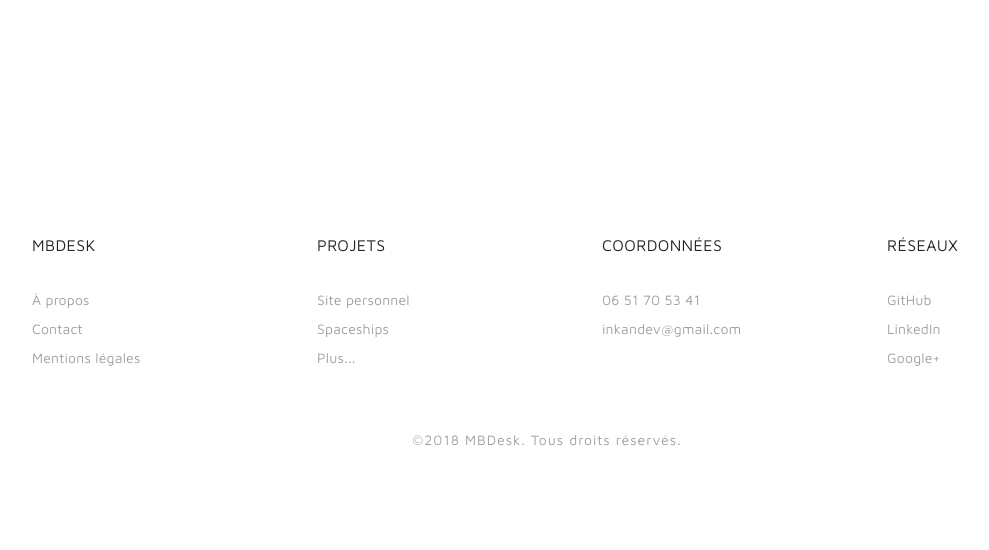
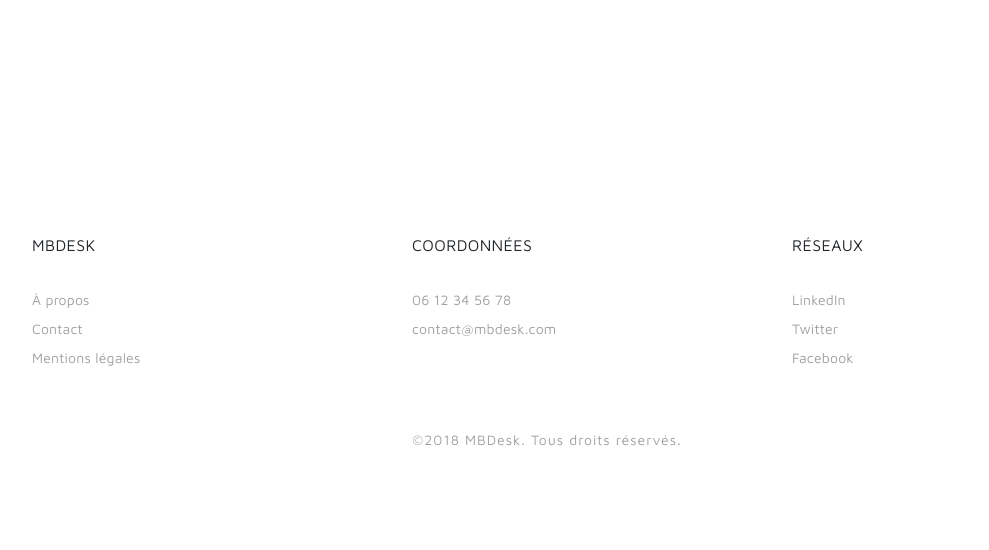
Before and after one commit to julien-pintodafonseca/My_Brainy_Desk, a PHP site: page /index.php in a window 1280 px wide. Shown: the part 1430-1980 px from the top of the page, without its empty margins (93-1082 px from the left). Run offline with PHP 8.4, Linux system fonts and the light colour scheme.

Commit message:
Màj du footer

```diff
--- a/components/footer.php
+++ b/components/footer.php
@@ -1,35 +1,27 @@
 <footer>
 
     <div class="row">
-        <div class="col-md-3" data-aos="fade-up" data-aos-delay="100" data-aos-once="true">
+        <div class="col-md-4" data-aos="fade-up" data-aos-delay="100" data-aos-once="true">
             <ul>
-                <li class="title"><a href="http://www.inkandev.fr/mybrainydesk">MBDesk</a></li>
+                <li class="title"><a href="http://www.inkandev.fr/mybrainydesk/">MBDesk</a></li>
                 <li><a href="a-propos.php">À propos</a></li>
                 <li><a href="contact.php">Contact</a></li>
                 <li><a href="mentions-legales.php">Mentions légales</a></li>
             </ul>
         </div>
-        <div class="col-md-3" data-aos="fade-up" data-aos-delay="200" data-aos-once="true">
+        <div class="col-md-4" data-aos="fade-up" data-aos-delay="400" data-aos-once="true">
             <ul>
-                <li class="title"><a href="projets.php">Projets</a></li>
-                <li><a href="#">Site personnel</a></li>
-                <li><a href="#">Spaceships</a></li>
-                <li><a href="#">Plus...</a></li>
+                <li class="title"><a href="contact.php">Coordonnées</a></li>
+                <li><a href="contact.php">06 12 34 56 78</a></li>
+                <li><a href="contact.php">contact@mbdesk.com</a></li>
             </ul>
         </div>
-        <div class="col-md-3" data-aos="fade-up" data-aos-delay="400" data-aos-once="true">
-            <ul>
-                <li class="title"><a href="contact.php">Coordonnées</a></li>
-                <li><a href="contact.php">06 51 70 53 41</a></li>
-                <li><a href="contact.php">inkandev@gmail.com</a></li>
-            </ul>
-        </div>
-        <div class="col-md-3" data-aos="fade-up" data-aos-delay="500" data-aos-once="true">
+        <div class="col-md-4" data-aos="fade-up" data-aos-delay="500" data-aos-once="true">
             <ul>
                 <li class="title"><a href="">Réseaux</a></li>
-                <li><a href="https://github.com/InkanDev" target="_blank">GitHub</a></li>
-                <li><a href="https://www.linkedin.com/in/angepagel/" target="_blank">LinkedIn</a></li>
-                <li><a href="#">Google+</a></li>
+                <li><a href="#" target="_blank">LinkedIn</a></li>
+                <li><a href="#" target="_blank">Twitter</a></li>
+                <li><a href="#" target="_blank">Facebook</a></li>
             </ul>
         </div>
     </div>
```
